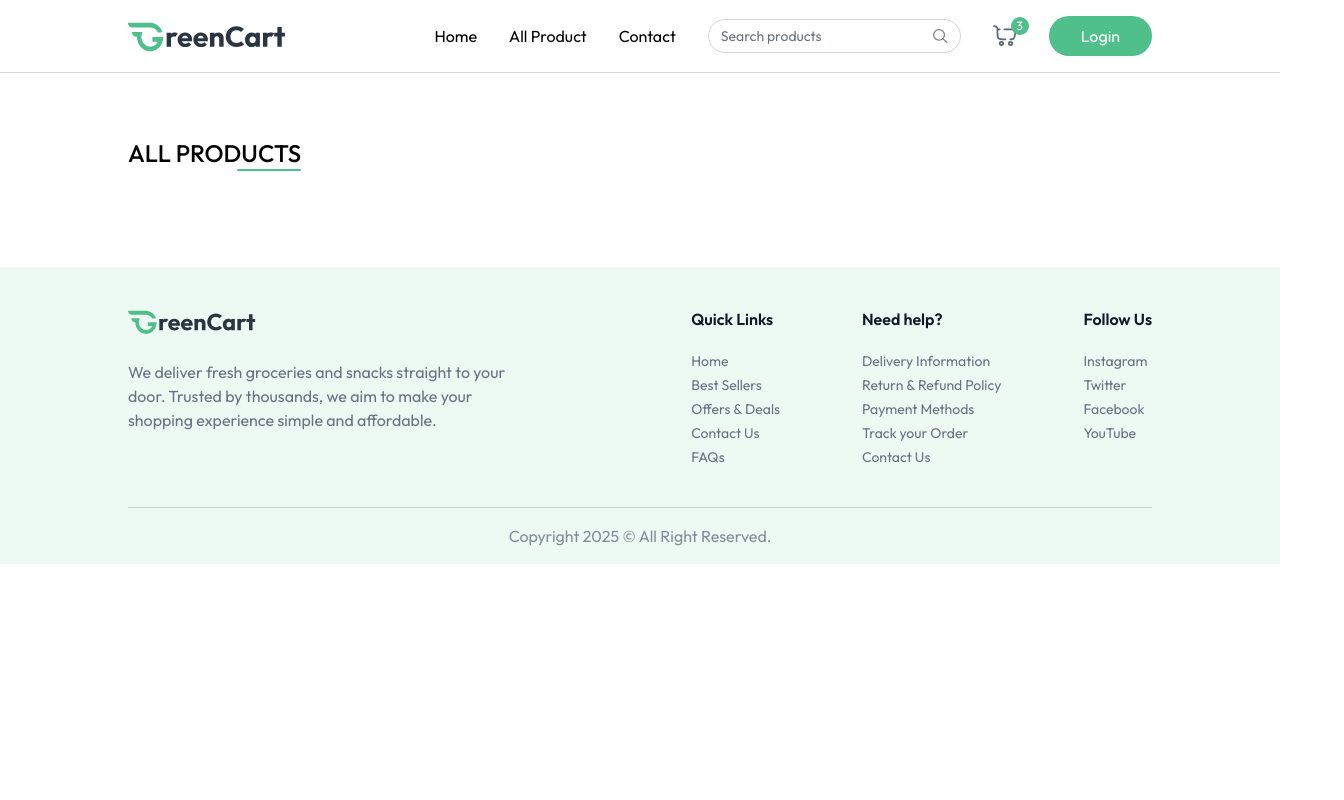
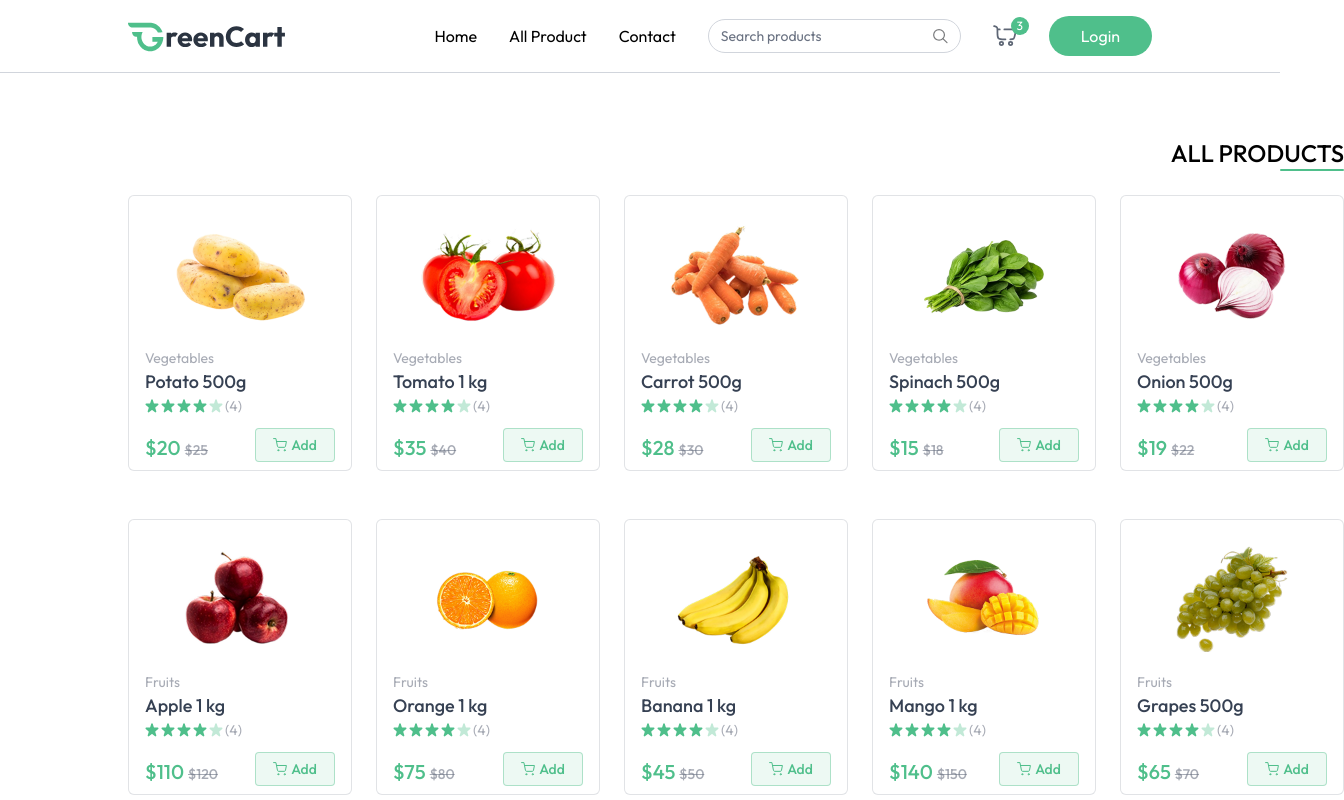
Before and after one commit to rigby200602/ecommerce_website, a React (Vite) app in the folder frontEnd/: page /products in a window 1280 px wide. Shown: the top 800 px of the page, 1344 px wide, since content can reach past the window. Built offline with nearby package versions, Linux system fonts and the light colour scheme; a web font is replaced by a local one.

Commit message:
show products

```diff
--- a/frontEnd/src/pages/AllProducts.jsx
+++ b/frontEnd/src/pages/AllProducts.jsx
@@ -1,15 +1,25 @@
-import React, { useContext } from 'react'
+import React, { useContext, useState } from 'react'
 import { AppContext } from '../context/AppContext'
+import { dummyProducts } from '../assets/assets'
+import ProductCard from '../components/ProductCard'
 
 const AllProducts = () => {
 
     const {products} = useContext(AppContext)
+
 
     return (
     <div className='mt-16 flex flex-col'>
       <div className='flex flex-col items-end w-max'>
         <p className='text-2xl font-medium uppercase'>All products</p>
         <div className='w-16 h-0.5 bg-primary rounded-full'></div>
+
+        {/* Product list */}
+        <div className='grid grid-cols-2 sm:grid-cols-3 md:grid-cols-4 lg:grid-cols-5 gap-2 md:gap-6'>
+            {dummyProducts.map((product,i) => (
+                <ProductCard product={product} key={i}/>
+            ))}
+        </div>
       </div>
     </div>
   )
```
